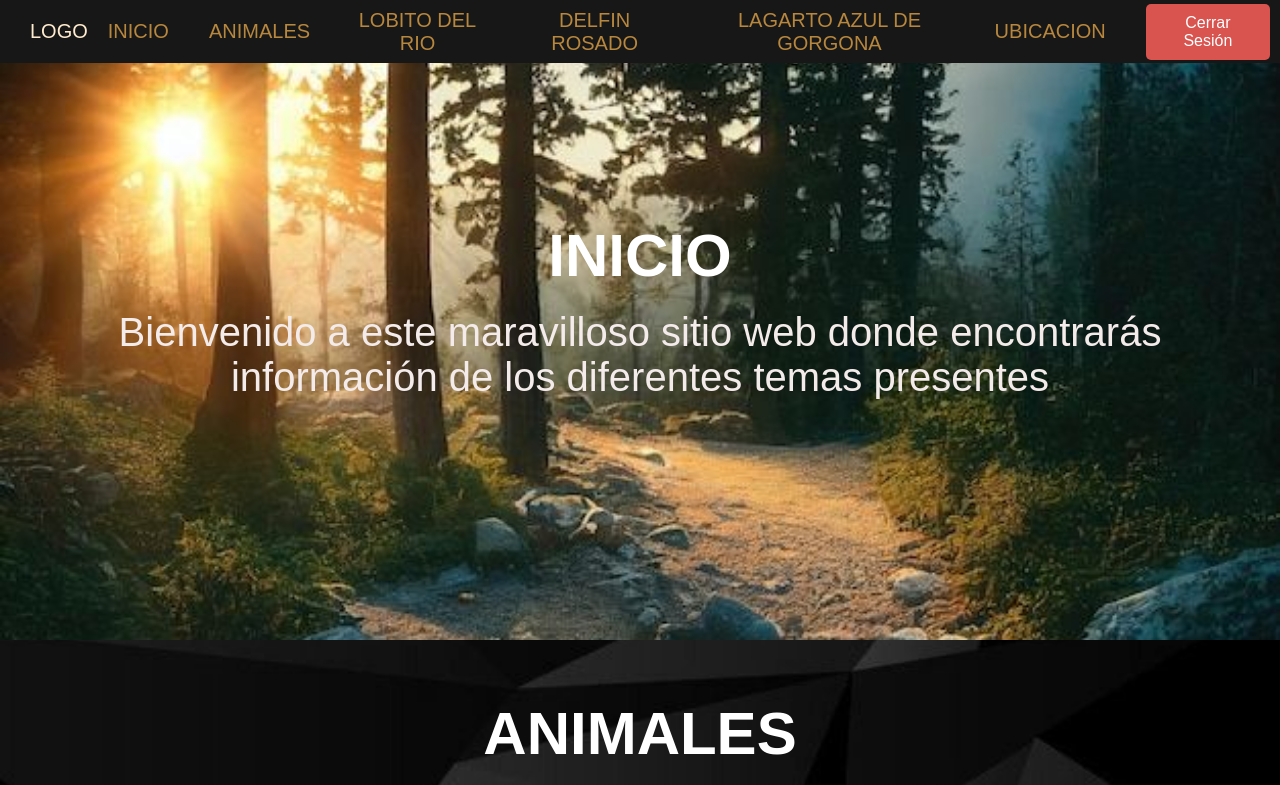
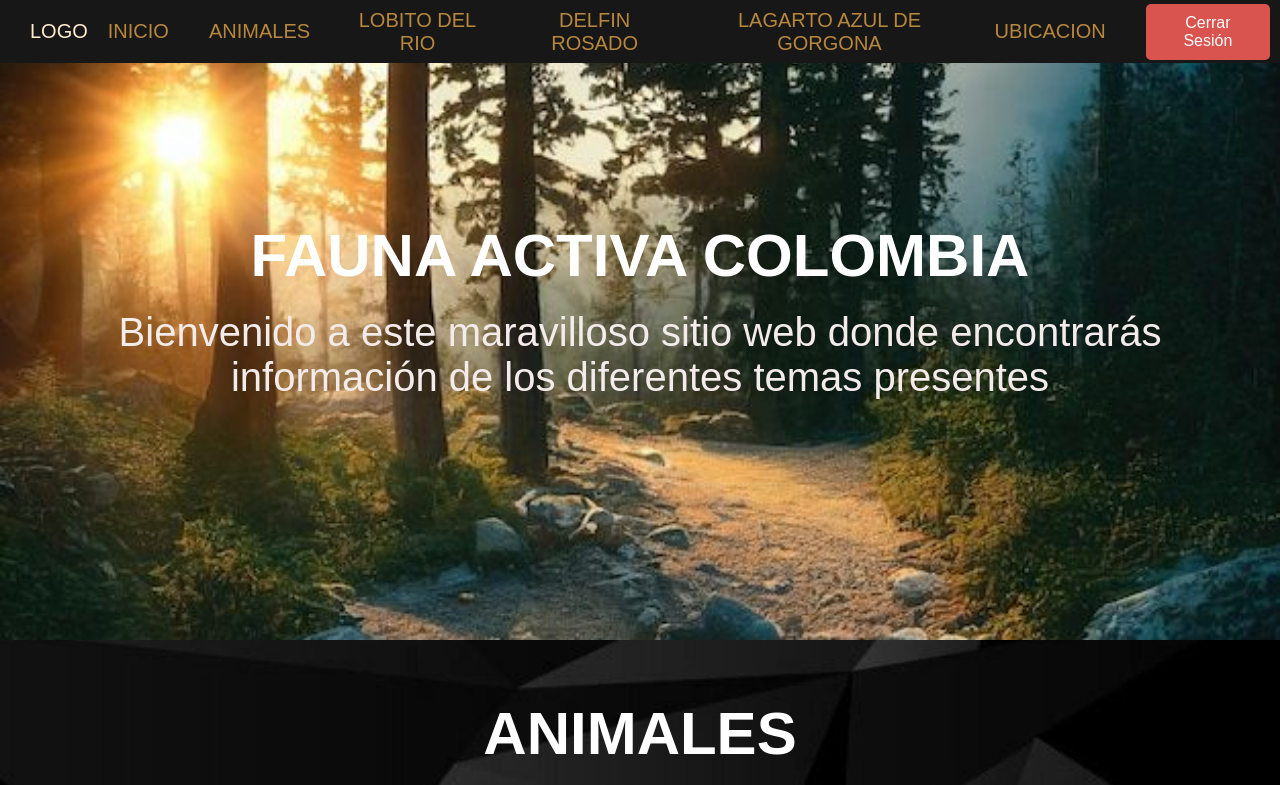
Before and after one commit to sebastian1324423551/k, a plain HTML site: page main.html in a window 1280 px wide. Shown: the top 785 px of the page. Drawn offline with Linux system fonts and the light colour scheme; sample sign-in values are in the browser's storage.

Commit message:
Update main.html

```diff
--- a/main.html
+++ b/main.html
@@ -26,7 +26,7 @@
     </div>
 
     <header id="ojl" class="content header">
-        <h2 class="title">Inicio</h2>
+        <h2 class="title">Fauna Activa Colombia</h2>
         <p>
             Bienvenido a este maravilloso sitio web donde encontrarás información de los diferentes temas presentes
         </p>
```
